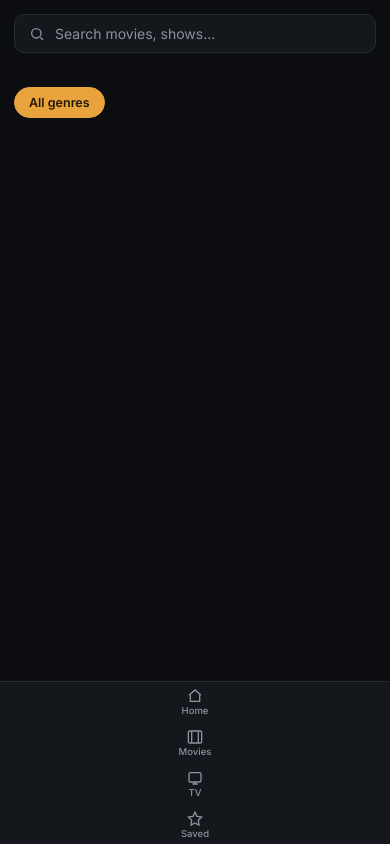
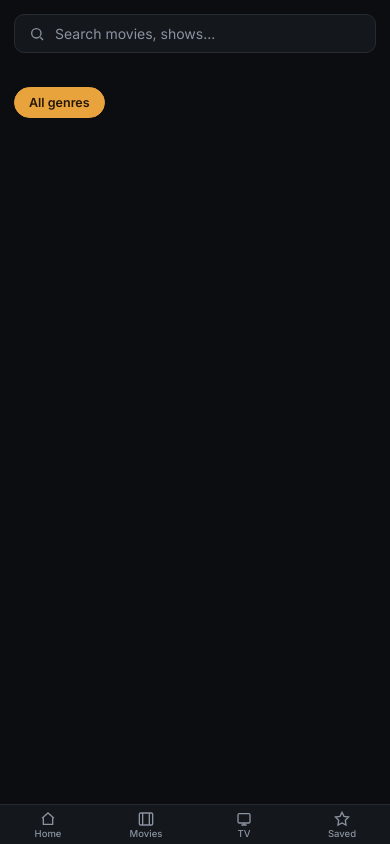
Before and after one commit to sirkeyofwiz/lumatostreaming, a website: page public/index.html in a window 390 px wide. Drawn offline with Linux system fonts and the light colour scheme; no server answers.

Commit message:
Enhance bottom navigation styles for better layout

```diff
--- a/public/styles.css
+++ b/public/styles.css
@@ -161,23 +161,31 @@ main{flex:1; min-width:0; padding:22px 32px 60px;}
   .modal-hero-title{font-size:28px;}
   .admin-form-row{grid-template-columns:1fr;}
 
-  .bottom-nav{
-    display:flex;
+.bottom-nav{
+    display:flex !important;
+    flex-direction:row !important;
+    flex-wrap:nowrap !important;
+    width:100%;
     position:fixed; bottom:0; left:0; right:0; z-index:40;
     background:var(--surface);
     border-top:1px solid var(--border);
     padding-bottom:env(safe-area-inset-bottom, 0);
   }
   .bottom-nav .nav-item{
-    flex:1; flex-direction:column; gap:1px;
+    flex:1 1 0; min-width:0;
+    display:flex !important;
+    flex-direction:column !important;
+    align-items:center; justify-content:center;
+    gap:1px;
     padding:6px 4px 5px;
     border-radius:0;
     font-size:9.5px;
     text-align:center;
+    white-space:nowrap;
   }
-  .bottom-nav .nav-item svg{width:16px; height:16px;}
+  .bottom-nav .nav-item svg{width:16px; height:16px; flex-shrink:0;}
   .bottom-nav .nav-item.active{background:transparent;}
-}
+
 
 @media (max-width: 480px){
   .hero-desc{display:none;}
```
